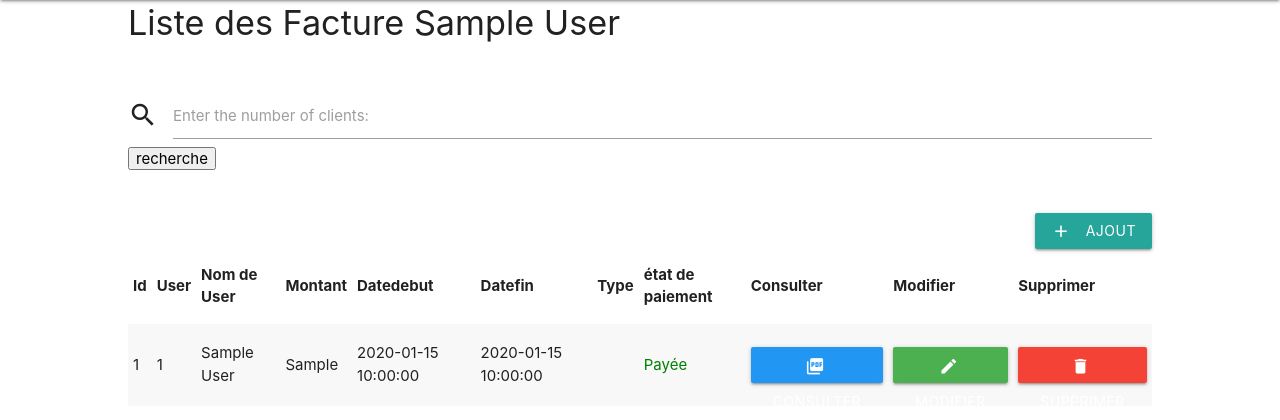
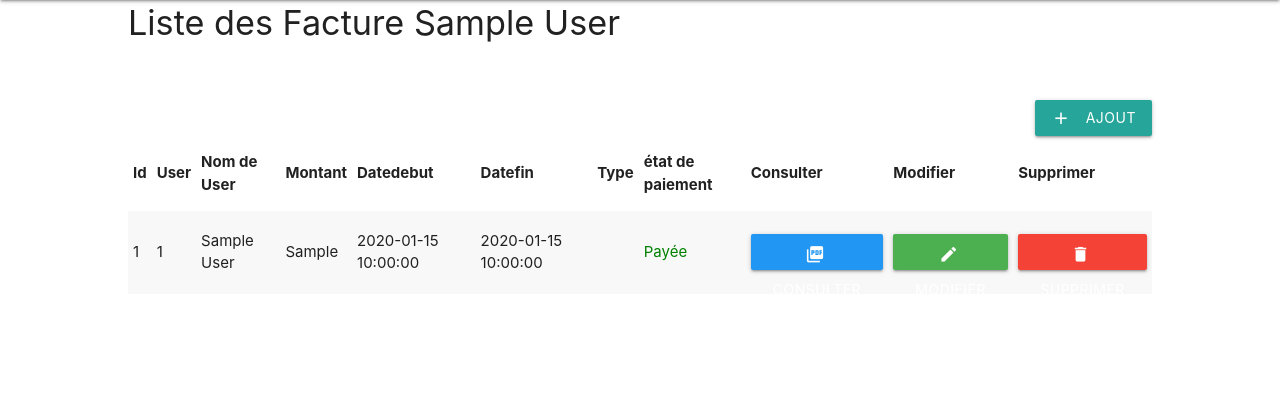
Before and after one commit to imenmoula/Facturation, a PHP site: page /views/users/invoice.php in a window 1280 px wide. Shown: the part 64-484 px from the top of the page. Run offline with PHP 8.4, Linux system fonts and the light colour scheme; the visitor is signed in with stand-in values (Sample User, id 1); tables that the repository leaves empty or names only in its code hold one stand-in row (values such as "Sample post").

Commit message:
fix les fichier users

```diff
--- a/index.php
+++ b/index.php
@@ -5,7 +5,6 @@
 <head>
     <meta charset="UTF-8">
     <title>Accueil - Votre Application de Paiement en Ligne</title>
-    <!-- Inclure les fichiers CSS de Materialize -->
     <link rel="stylesheet" href="https://cdnjs.cloudflare.com/ajax/libs/materialize/1.0.0/css/materialize.min.css">
     <link rel="stylesheet" href="<?php echo RACINE_SITE.'views/includes/style.css'?>">
 
@@ -43,7 +42,7 @@
 </footer>
 
 
-    <!-- Inclure les fichiers JavaScript de Materialize -->
+
 </body>
 
 </html>
--- a/views/home.php
+++ b/views/home.php
@@ -79,7 +79,7 @@
               $userctr = new UserController();
               $res = $userctr->nbUtilisateur();
               if ($res == true) {
-                echo $res; // Affichage du nombre total d'utilisateurs
+                echo $res;
               }
             } catch (Exception $e) {
               echo "Erreur : " . $e->getMessage();
@@ -165,10 +165,10 @@
 </footer>
     <script src="https://cdnjs.cloudflare.com/ajax/libs/materialize/1.0.0/js/materialize.min.js"></script>
 
-    <!-- Add your custom scripts here -->
+
     <script>
         document.addEventListener('DOMContentLoaded', function () {
-            // Initialize Materialize components if needed
+
         });
     </script>
 </body>
--- a/views/users/ajoutfact.php
+++ b/views/users/ajoutfact.php
@@ -121,11 +121,10 @@ document.addEventListener('DOMContentLoaded', function() {
             }
             ?>
 
-            <!-- Your Select Dropdown -->
+
             <div class="input-field col s12">
                 <select name="user_id">
                     <option value="" disabled selected>Choose your option</option>
-                    <!-- PHP to populate options from the database -->
                     <?php
                     include_once($rootPath . 'models/User.php');
                     include_once($rootPath . 'controllers/UserController.php');
@@ -143,7 +142,7 @@ document.addEventListener('DOMContentLoaded', function() {
                 <label>Users</label>
             </div>
 
-            <!-- Other input fields -->
+
             <div class="input-field">
                 <input type="text" name="netpaid">
                 <label for="netpaid">Montant</label>
--- a/views/users/inscription.php
+++ b/views/users/inscription.php
@@ -5,12 +5,9 @@
 <head>
     <meta charset="UTF-8">
     <title>Inscription</title>
-    <!-- Inclure les fichiers CSS de Materialize -->
     <link rel="stylesheet" href="https://cdnjs.cloudflare.com/ajax/libs/materialize/1.0.0/css/materialize.min.css">
     <link rel="stylesheet" href="<?php echo RACINE_SITE.'views/includes/style.css'?>">
-    <!-- Styles CSS personnalisés -->
     <style>
-        /* Ajoutez vos styles personnalisés ici */
     </style>
 </head>
 
@@ -99,7 +96,6 @@
         <p>&copy; 2023 Votre Application de Paiement en Ligne. Tous droits réservés.</p>
 </footer>
 
-    <!-- Inclure les fichiers JavaScript de Materialize -->
     <script src="https://cdnjs.cloudflare.com/ajax/libs/materialize/1.0.0/js/materialize.min.js"></script>
     <?php
     @ob_flush();
--- a/views/users/inscrire.php
+++ b/views/users/inscrire.php
@@ -1,7 +1,6 @@
 <?php
 
 
-// Obtenez le chemin absolu de la racine du serveur
 $rootPath = $_SERVER['DOCUMENT_ROOT'] . '/Facturation/';
 
 include_once($rootPath . '/models/User.php');
--- a/views/users/invoice.php
+++ b/views/users/invoice.php
@@ -6,9 +6,9 @@
 <head>
   <meta charset="UTF-8">
   <title>Users</title>
-  <!-- Materialize CSS -->
+
   <link rel="stylesheet" href="https://cdnjs.cloudflare.com/ajax/libs/materialize/1.0.0/css/materialize.min.css">
-  <!-- Material Icons -->
+
   <link href="https://fonts.googleapis.com/icon?family=Material+Icons" rel="stylesheet">
   <?php
 
@@ -18,7 +18,6 @@
   <link rel="stylesheet" href="<?php echo RACINE_SITE . 'views/includes/style.css' ?>">
 
   <script src="https://ajax.googleapis.com/ajax/libs/jquery/3.6.0/jquery.min.js"></script>
-  <!-- Materialize JavaScript -->
 
 
   <?php
@@ -73,16 +72,7 @@
 <br>
 
 
-    <form action="#" method="post">
-      <div class="input-field">
-        <i class='material-icons prefix'>search</i>
 
-        <label for="client_number">Enter the number of clients:</label>
-
-        <input type="text" id="search" name="search">
-        <button type="submit">recherche</button>
-      </div>
-    </form>
 
     <br>
     <form method='post' class="form-with-button">
@@ -96,13 +86,6 @@
         </div>
       <?php } ?>
     </form>
-    <!--*********php */-------------------------------------------------------------------------------->
-
-
-
-    <!--***********************************************************------------------------->
-
-
 
   <div class="table-responsive">
     <table class="striped">
--- a/views/users/listeUserNonpaye.php
+++ b/views/users/listeUserNonpaye.php
@@ -50,7 +50,7 @@ $res = $fact->listeNonpaye($fact);
                   <td>{$row['type']}</td>
                   <td>";
 
-          // Display a button if the payment is not done
+
           if ($row['paid'] == 0 &&  strtotime($row['datepaid']) < time()) {
             echo "<a class='waves-effect waves-light btn red'><i class='material-icons left'>warning</i>Not Paid</a>";
 
--- a/views/users/modif.php
+++ b/views/users/modif.php
@@ -12,13 +12,10 @@ define("RACINE_SITE", "/Facturation/");
 
 
     <title>Modification</title>
-    <!-- Inclure les fichiers CSS de Materialize -->
     <link rel="stylesheet" href="https://cdnjs.cloudflare.com/ajax/libs/materialize/1.0.0/css/materialize.min.css">
 
     <link rel="stylesheet" href="<?php echo RACINE_SITE . 'views/includes/style.css' ?>">
-    <!-- Styles CSS personnalisés -->
     <style>
-        /* Ajoutez vos styles personnalisés ici */
     </style>
 </head>
 
@@ -91,7 +88,6 @@ define("RACINE_SITE", "/Facturation/");
         </form>
     </div>
 
-    <!-- Inclure les fichiers JavaScript de Materialize -->
     <script src="https://cdnjs.cloudflare.com/ajax/libs/materialize/1.0.0/js/materialize.min.js"></script>
 </body>
 
--- a/views/users/paiment.php
+++ b/views/users/paiment.php
@@ -62,7 +62,6 @@ define("RACINE_SITE", "/Facturation/");
 
     </div>
 
-    <!-- Inclure les fichiers JavaScript de Materialize -->
     <script src="https://cdnjs.cloudflare.com/ajax/libs/materialize/1.0.0/js/materialize.min.js"></script>
 </body>
 
```
Also changed, not shown: views/login.php (+6 -6 lines), views/users/users.php (+6 -19 lines), 1 other file.
